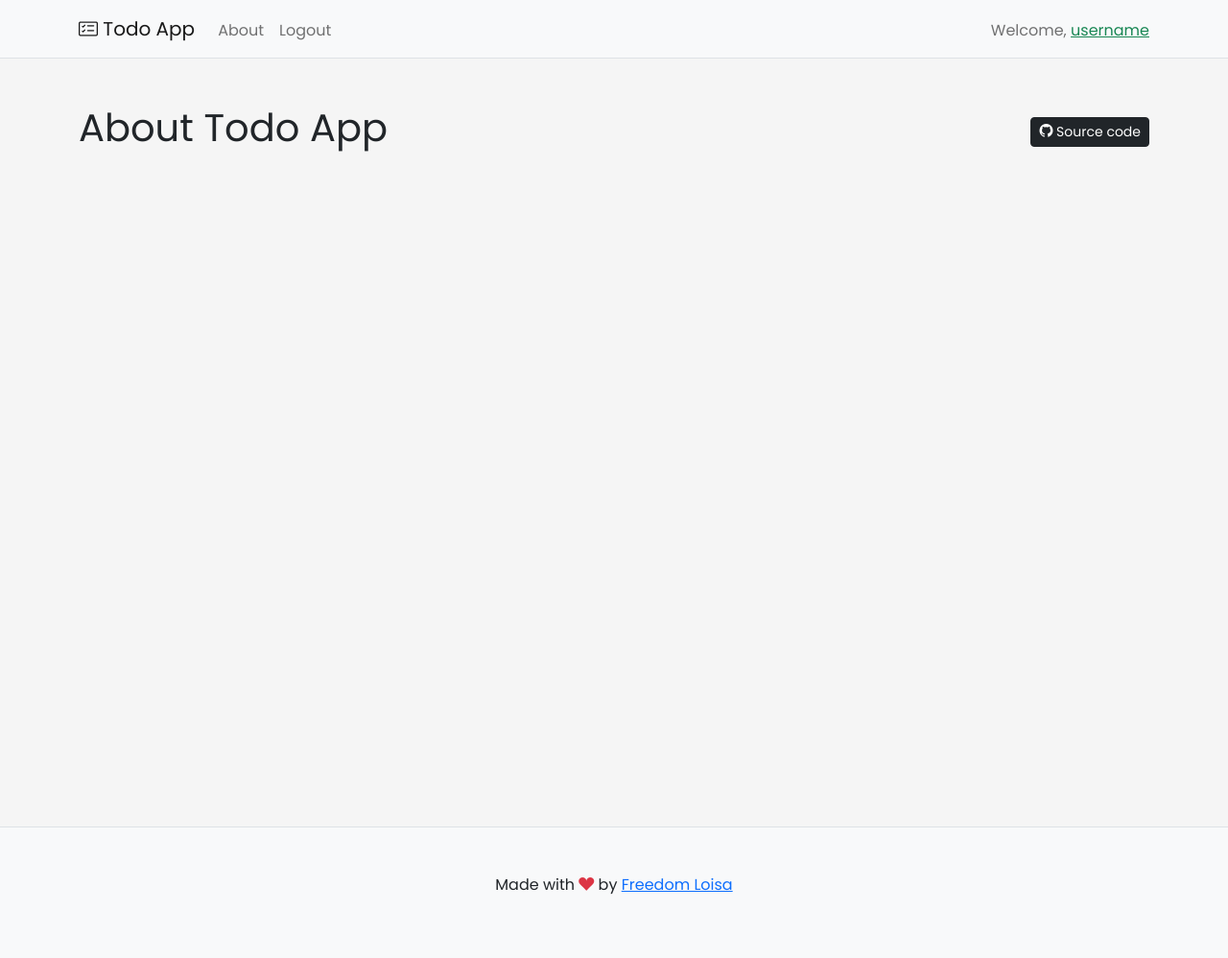
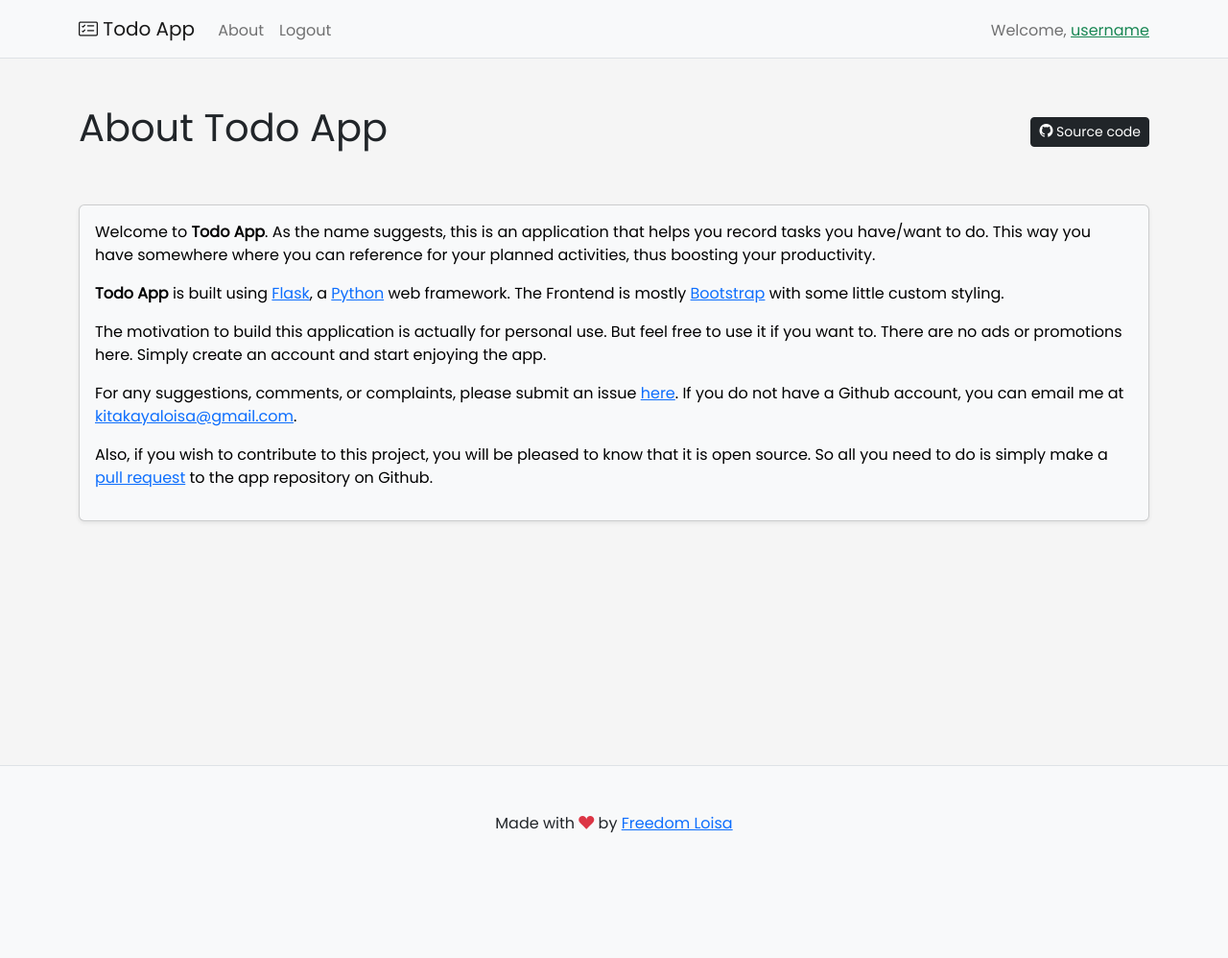
Before and after one commit to LoisaKitakaya/Flask-To-do, a Flask app: page /about in a window 1280 px wide. Shown: the whole page at 96% size. After the commit the page ends 868 px from the top, so only its background shows below. Run offline with Flask 3, Linux system fonts and the light colour scheme; some libraries are stand-ins or nearby versions.

Commit message:
updated about page

```diff
--- a/app/static/style.css
+++ b/app/static/style.css
@@ -14,12 +14,12 @@
 }
 
 #app {
-  min-height: 100vh !important;
+  min-height: 92vh !important;
   background-color: whitesmoke !important;
 }
 
 .app {
-  min-height: 100vh !important;
+  min-height: 92vh !important;
 }
 
 .table-header {
--- a/app/templates/about.html
+++ b/app/templates/about.html
@@ -11,7 +11,7 @@
 <!-- navbar -->
 
 <div class="container py-5 app">
-  <div class="d-flex align-items-center justify-content-between mb-3">
+  <div class="d-flex align-items-center justify-content-between mb-5">
     <h1>About Todo App</h1>
     <a
       href="https://github.com/LoisaKitakaya/Flask-To-do"
@@ -20,6 +20,42 @@
     >
   </div>
   <!-- about content -->
+  <div class="card shadow-sm text-bg-light">
+    <div class="card-body">
+      <p class="mb-3">
+        Welcome to <span class="fw-semibold">Todo App</span>. As the name
+        suggests, this is an application that helps you record tasks you
+        have/want to do. This way you have somewhere where you can reference for
+        your planned activities, thus boosting your productivity.
+      </p>
+      <p class="mb-3">
+        <span class="fw-semibold">Todo App</span> is built using
+        <a href="https://palletsprojects.com/p/flask/">Flask</a>, a
+        <a href="http://python.org/">Python</a> web framework. The Frontend is
+        mostly <a href="https://getbootstrap.com/">Bootstrap</a> with some
+        little custom styling.
+      </p>
+      <p class="mb-3">
+        The motivation to build this application is actually for personal use.
+        But feel free to use it if you want to. There are no ads or promotions
+        here. Simply create an account and start enjoying the app.
+      </p>
+      <p class="mb-3">
+        For any suggestions, comments, or complaints, please submit an issue
+        <a href="https://github.com/LoisaKitakaya/Flask-To-do/issues">here</a>.
+        If you do not have a Github account, you can email me at
+        <a href="mailto:kitakayaloisa@gmail.com">kitakayaloisa@gmail.com</a>.
+      </p>
+      <p class="mb-3">
+        Also, if you wish to contribute to this project, you will be pleased
+        to know that it is open source. So all you need to do is simply make a
+        <a href="https://github.com/LoisaKitakaya/Flask-To-do/pulls"
+          >pull request</a
+        >
+        to the app repository on Github.
+      </p>
+    </div>
+  </div>
   <!-- about content -->
 </div>
 
```
